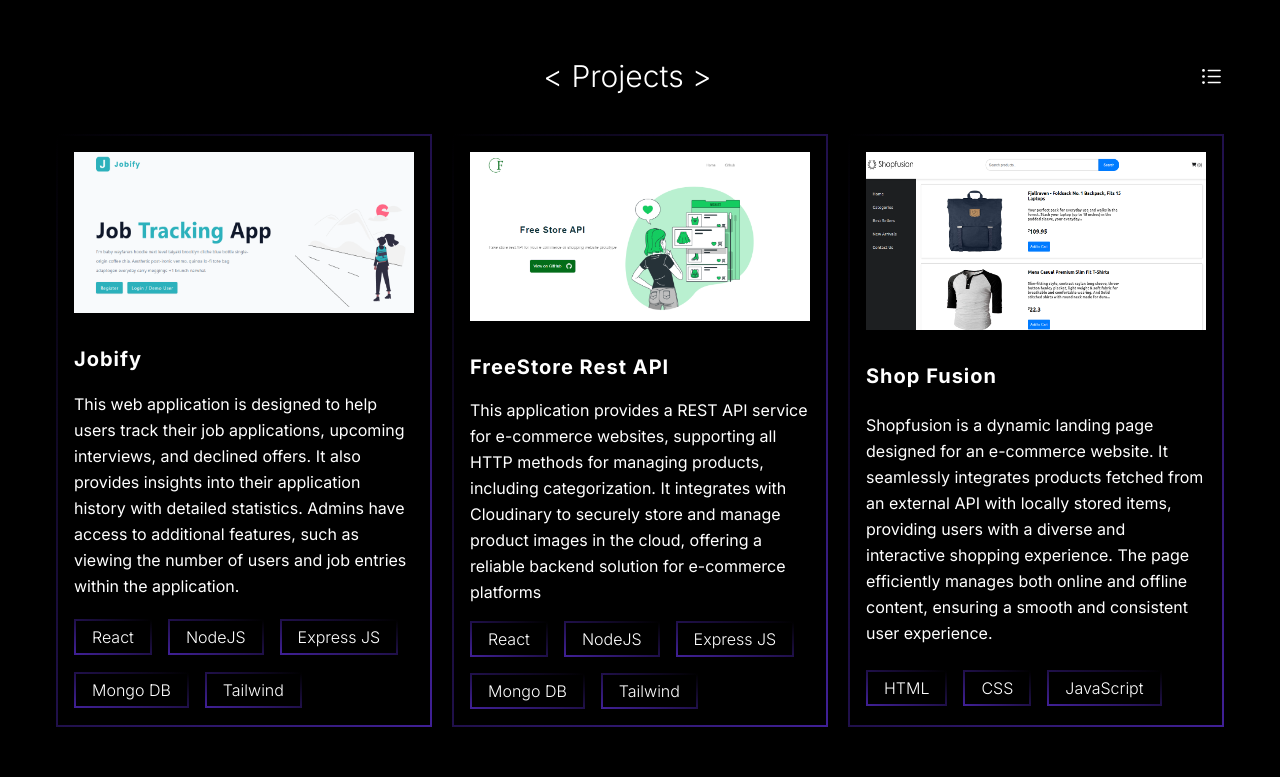
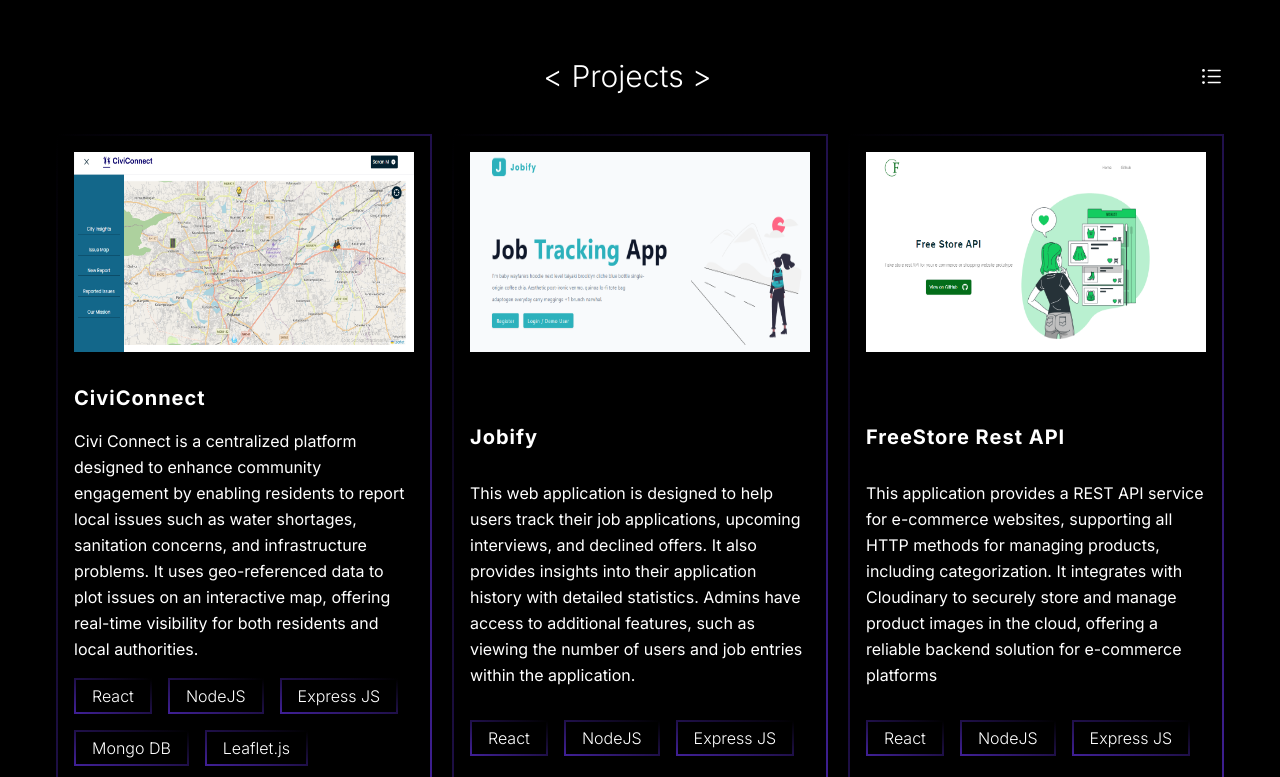
Before and after one commit to SaranMuruganM/portfolio, a React (Vite) app: page / in a window 1280 px wide. Shown: the part 1180-1957 px from the top of the page. Built offline with nearby package versions, Linux system fonts and the light colour scheme.

Commit message:
added new project

```diff
--- a/src/assets/projectHero.js
+++ b/src/assets/projectHero.js
@@ -2,9 +2,20 @@
 import bloomDaleThumb from "../assets/bloomDale.png"
 import freeStore from '../assets/freeStore.png'
 import shopFusion from '../assets/shopfusion.png'
+import civiconnect from '../assets/civiconnect.png'
 export const projectHero = [
   {
     id: 1,
+    name: "CiviConnect",
+    img: civiconnect,
+    description:
+      "Civi Connect is a centralized platform designed to enhance community engagement by enabling residents to report local issues such as water shortages, sanitation concerns, and infrastructure problems. It uses geo-referenced data to plot issues on an interactive map, offering real-time visibility for both residents and local authorities.",
+    techStack: ["React", "NodeJS", "Express JS", "Mongo DB", "Leaflet.js", "Tailwind"],
+    url: "https://civiconnect.onrender.com/",
+  }
+  ,
+  {
+    id: 2,
     name: "Jobify",
     img: jobifyThumb,
     description:
@@ -13,7 +24,7 @@
     url: "https://jobify-7ckj.onrender.com/",
   },
   {
-    id: 2,
+    id: 3,
     name: "FreeStore Rest API",
     img: freeStore,
     description:
@@ -22,7 +33,7 @@
     url: "https://freestore-rest-api.onrender.com/",
   },
   {
-    id: 3,
+    id: 4,
     name: "Shop Fusion",
     img: shopFusion,
     description:
@@ -31,7 +42,7 @@
     url: "https://shopfusionv1.netlify.app/",
   },
   {
-    id: 4,
+    id: 5,
     name: "BloomDale",
     img: bloomDaleThumb,
     description:
--- a/src/components/Projects.jsx
+++ b/src/components/Projects.jsx
@@ -27,7 +27,7 @@
             <img
               src={project.img}
               alt={project.name}
-              className="h-full w-full"
+              className="max-h-full min-h-[200px] w-full"
             />
             <div className="grid gap-4">
               <h1 className="text-xl font-bold tracking-wider">
```
Also changed, not shown: src/assets/civiconnect.png (added).
